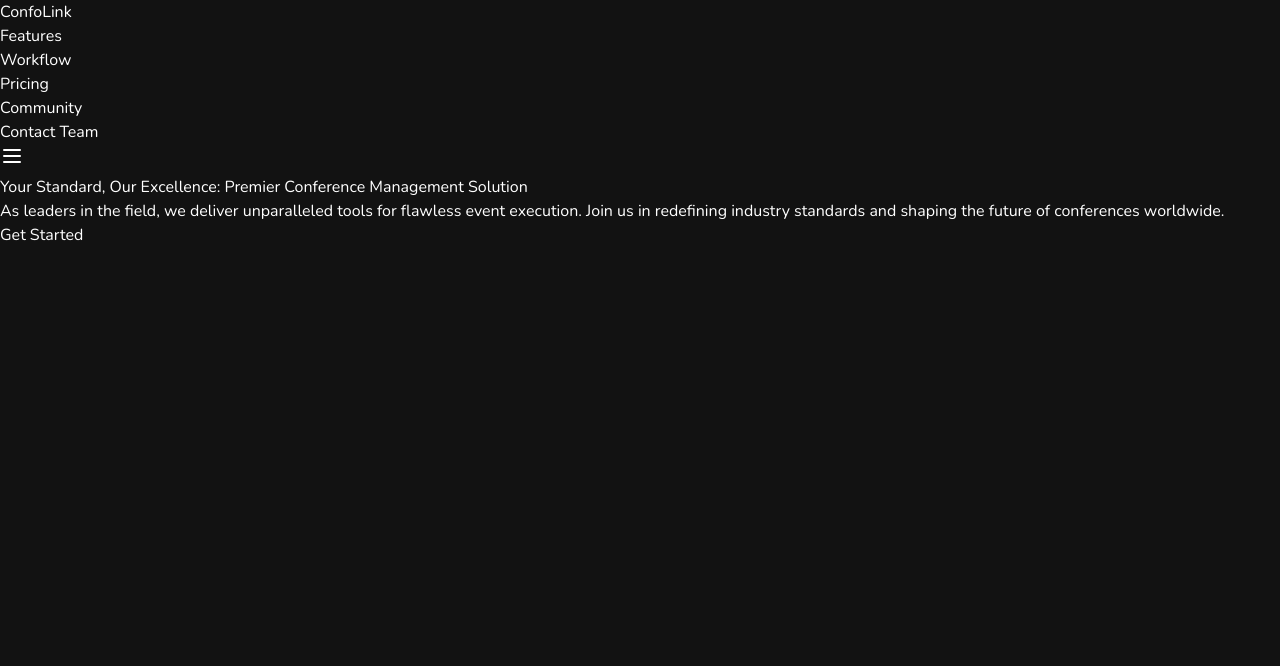
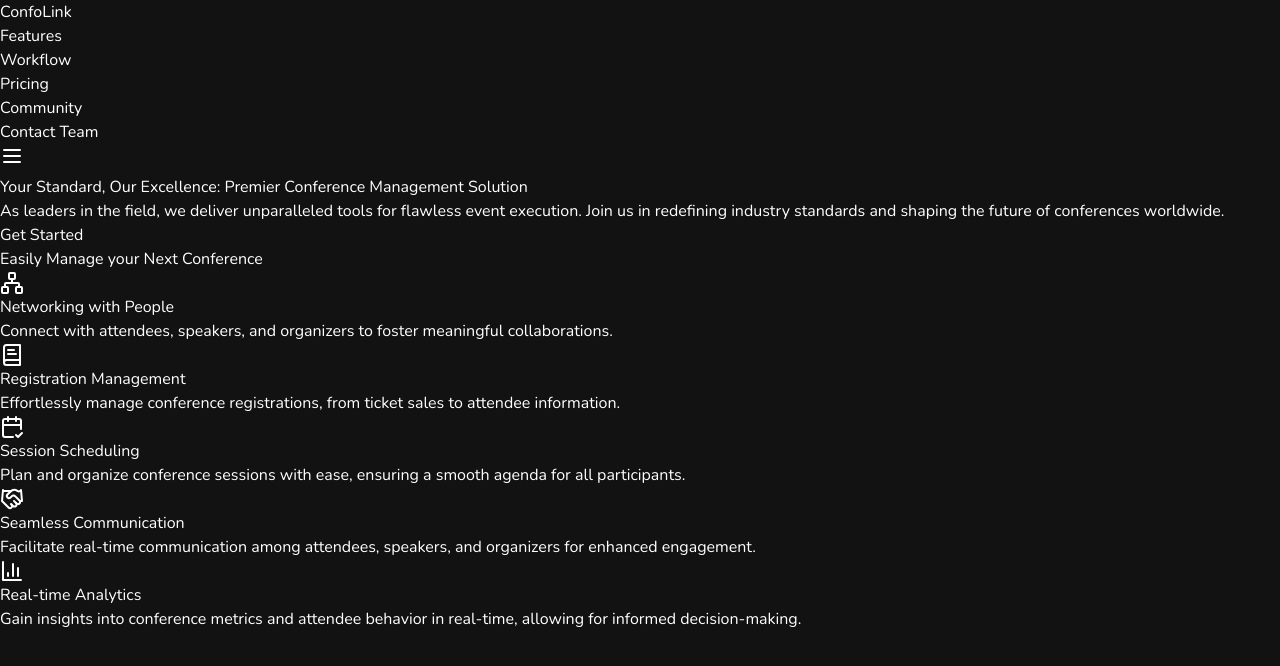
Before and after one commit to devshehan/confolink-landing-page, a React (Vite) app: page / in a window 1280 px wide. Shown: the top 666 px of the page. Built offline with nearby package versions, Linux system fonts and the light colour scheme.

Commit message:
feature implemented

```diff
--- a/src/App.jsx
+++ b/src/App.jsx
@@ -1,3 +1,4 @@
+import FeatureSection from "./components/FeatureSection";
 import HeroSection from "./components/HeroSection";
 import Navbar from "./components/Navbar";
 
@@ -6,8 +7,9 @@ function App() {
   return (
     <>
       <Navbar/>
-      <div className="max-w-7xl mx-auto pt-20 px-6">
+      <div className="max-w-7xl mx-auto pt-20 px-6 mt-4">
         <HeroSection/>
+        <FeatureSection/>
       </div>
     </>
   );
--- /dev/null
+++ b/src/components/FeatureSection.jsx
@@ -0,0 +1,40 @@
+import { features } from "../constants";
+
+const FeatureSection = () => {
+  return (
+    <div className="border-b border-neutral-800 min-h-[800px]">
+      <div className="sm:hidden lg:block h-32"></div>
+
+      <div className="text-center">
+        <h2 className="text-3xl sm:text-5xl lg:text-6xl lg:mt-20 tracking-wide">
+          Easily Manage your {"  "}
+          <span className="bg-gradient-to-r from-blue-300 to-blue-800 text-transparent bg-clip-text">
+            Next Conference
+          </span>{" "}
+        </h2>
+        <div className="flex flex-wrap mt-10 lg:mt-20">
+          {features.map((feature, index) => (
+            <div key={index} className="w-full sm:1/2 lg:w-1/3">
+              <div className="flex text-left">
+                <div
+                  className="flex mx-6 h-10 w-10 p-2 bg-neutral-900 text-blue-800
+                 justify-center items-center rounded-full"
+                >
+                  {feature.icon}
+                </div>
+                <div>
+                  <h5 className="mt-1 mb-6 text-xl">{feature.text}</h5>
+                  <p className="text-md mb-20 text-neutral-500 text-left">
+                    {feature.description}
+                  </p>
+                </div>
+              </div>
+            </div>
+          ))}
+        </div>
+      </div>
+    </div>
+  );
+};
+
+export default FeatureSection;
--- a/src/constants/index.jsx
+++ b/src/constants/index.jsx
@@ -1,6 +1,37 @@
+import { BarChart3, BookText, CalendarCheck2, Handshake, Network } from "lucide-react";
+
 export const navItems = [
-    { label: "Features", href: "#" },
-    { label: "Workflow", href: "#" },
-    { label: "Pricing", href: "#" },
-    { label: "Community", href: "#" }
+  { label: "Features", href: "#" },
+  { label: "Workflow", href: "#" },
+  { label: "Pricing", href: "#" },
+  { label: "Community", href: "#" },
 ];
+
+export const features = [
+  {
+    icon: <Network />,
+    text: "Networking with People",
+    description:
+      "Connect with attendees, speakers, and organizers to foster meaningful collaborations.",
+  },
+  {
+    icon: <BookText/>,
+    text: "Registration Management",
+    description: "Effortlessly manage conference registrations, from ticket sales to attendee information."
+  },
+  {
+    icon: <CalendarCheck2/>,
+    text: "Session Scheduling",
+    description: "Plan and organize conference sessions with ease, ensuring a smooth agenda for all participants."
+  },
+  {
+    icon: <Handshake/>,
+    text: "Seamless Communication",
+    description: "Facilitate real-time communication among attendees, speakers, and organizers for enhanced engagement."
+  },
+  {
+    icon: <BarChart3/>,
+    text: "Real-time Analytics",
+    description: "Gain insights into conference metrics and attendee behavior in real-time, allowing for informed decision-making."
+  }
+];
--- a/src/index.css
+++ b/src/index.css
@@ -10,3 +10,16 @@
   font-family: "Nunito", sans-serif;
   color-scheme: dark;
 }
+
+::-webkit-scrollbar {
+  width: 5px;
+}
+
+::-webkit-scrollbar-thumb {
+  background-color: #888;
+  border-radius: 5px;
+}
+
+::-webkit-scrollbar-thumb:hover {
+  background-color: #555;
+}
```
